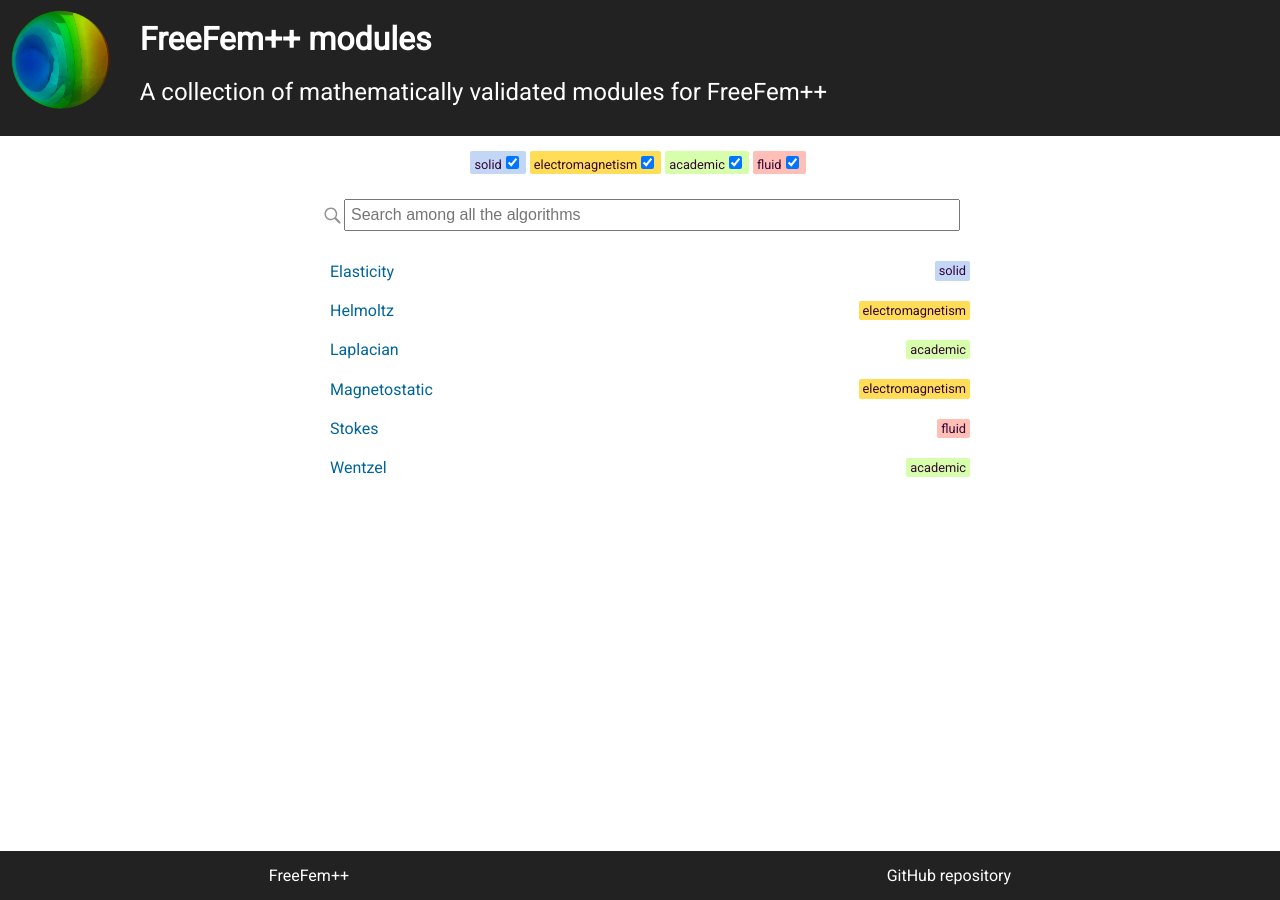
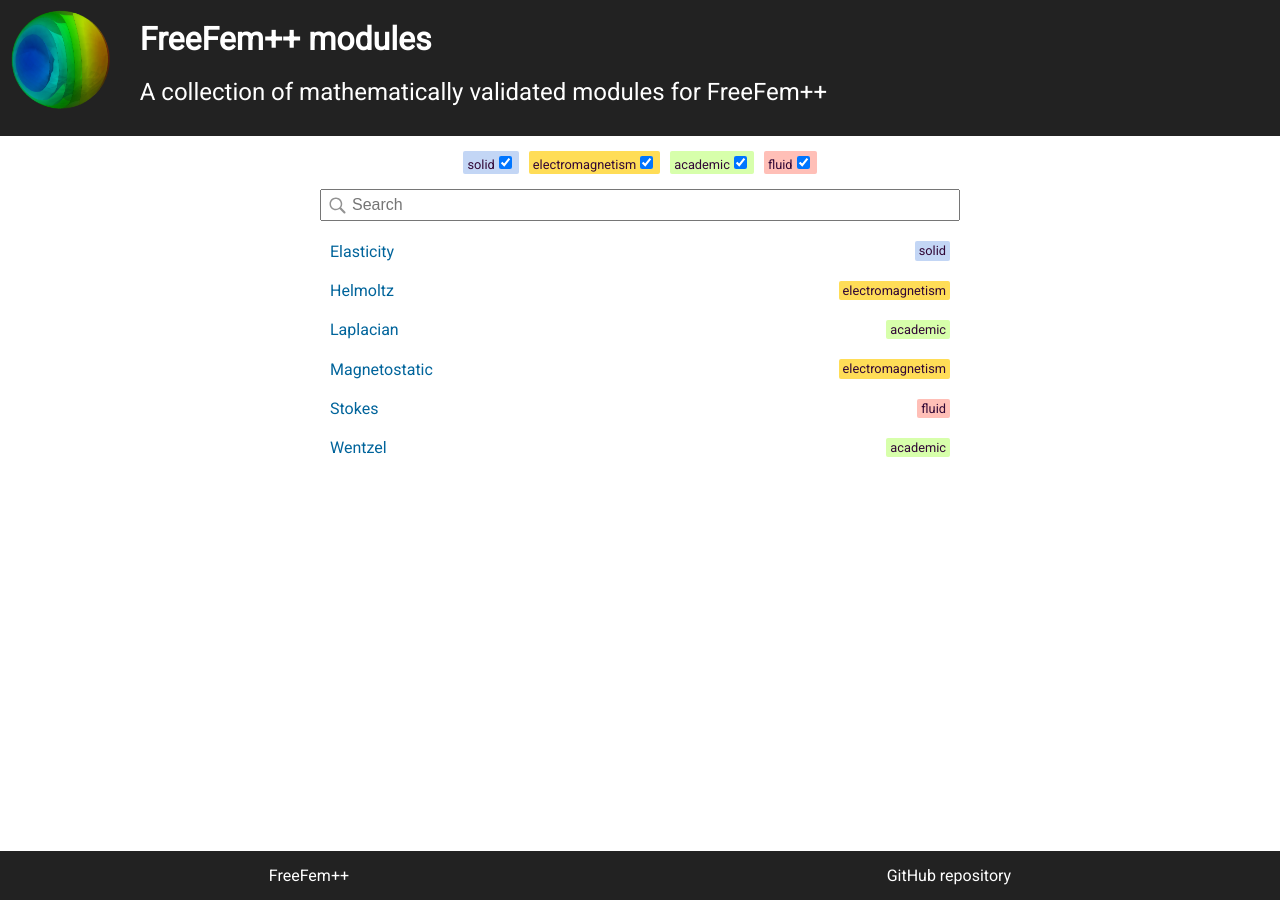
Before and after one commit to FreeFem/FreeFem-modules, a Jekyll site: the page built from index.md, in a window 1280 px wide. Built offline with Jekyll 4.4.1, drawn with Linux system fonts in a browser that asks for light colours.

Commit message:
css update

```diff
--- a/_includes/search.html
+++ b/_includes/search.html
@@ -1,6 +1,6 @@
 <div class="search">
   <label>
     <img src="{{ site.url }}{{ site.baseurl }}/assets/search.svg" alt="search" />
-    <input type="search" placeholder="Search among all the algorithms" onInput="onSearch(event)" />
+    <input type="search" placeholder="Search" onInput="onSearch(event)" />
   </label>
 </div>
--- a/css/categories.css
+++ b/css/categories.css
@@ -1,5 +1,4 @@
 .categories {
-  margin: 5px;
   padding: 0;
   display: flex;
   flex-direction: row;
@@ -7,12 +6,17 @@
   justify-content: flex-start;
 }
 
+.categoriesArea {
+  margin: auto;
+  padding: 10px;
+}
+
 /* From https://www.w3schools.com/howto/howto_css_custom_checkbox.asp */
 
 /* Customize the label (the container) */
 
 .categories .light {
-    margin-right: 4px;
+    margin: 5px 5px 5px 5px;
 }
 
 .light {
--- a/css/home.css
+++ b/css/home.css
@@ -16,7 +16,7 @@
 
 .searchArea {
   margin: auto;
-  padding: 10px;
+
   width: 50%;
   display: flex;
   justify-content: center;
@@ -31,7 +31,6 @@
 .module {
   margin: auto;
   padding: 10px;
-  width: 100%;
   display: flex;
   flex-direction: row;
   justify-content: space-between;
--- a/css/search.css
+++ b/css/search.css
@@ -7,19 +7,22 @@
 
 .search label {
   margin: 0;
-  padding: 0;
+  /* padding: 0 5px 0 5px; */
   width: 100%;
   display: flex;
   flex-direction: row;
   align-items: center;
+  position: relative;
 }
 
 .search img {
   height: 24px;
+  position: absolute;
+  padding-left: 5px;
 }
 
 .search input {
-  padding: 5px;
+  padding: 5px 5px 5px 30px;
   width: 100%;
   font-size: 1em;
 }
```
Also changed, not shown: css/module.css (+0 -10 lines).
